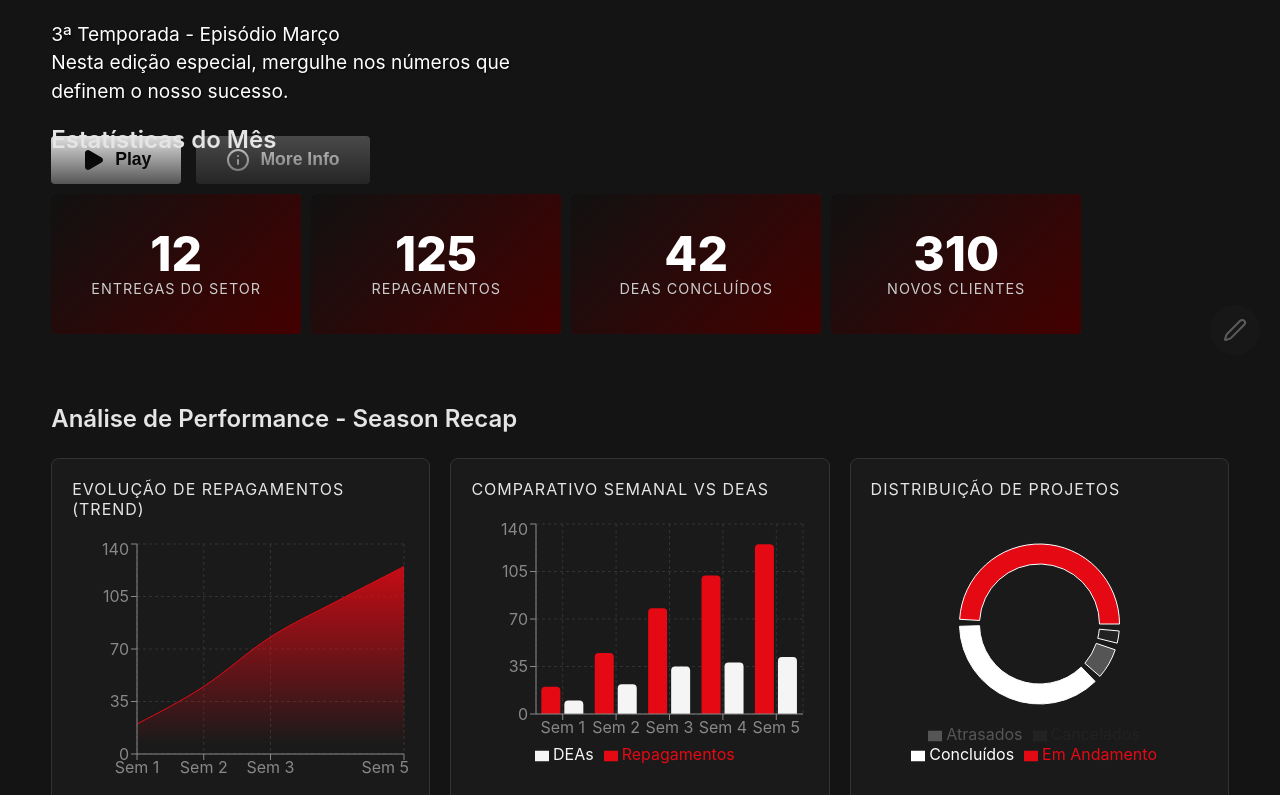
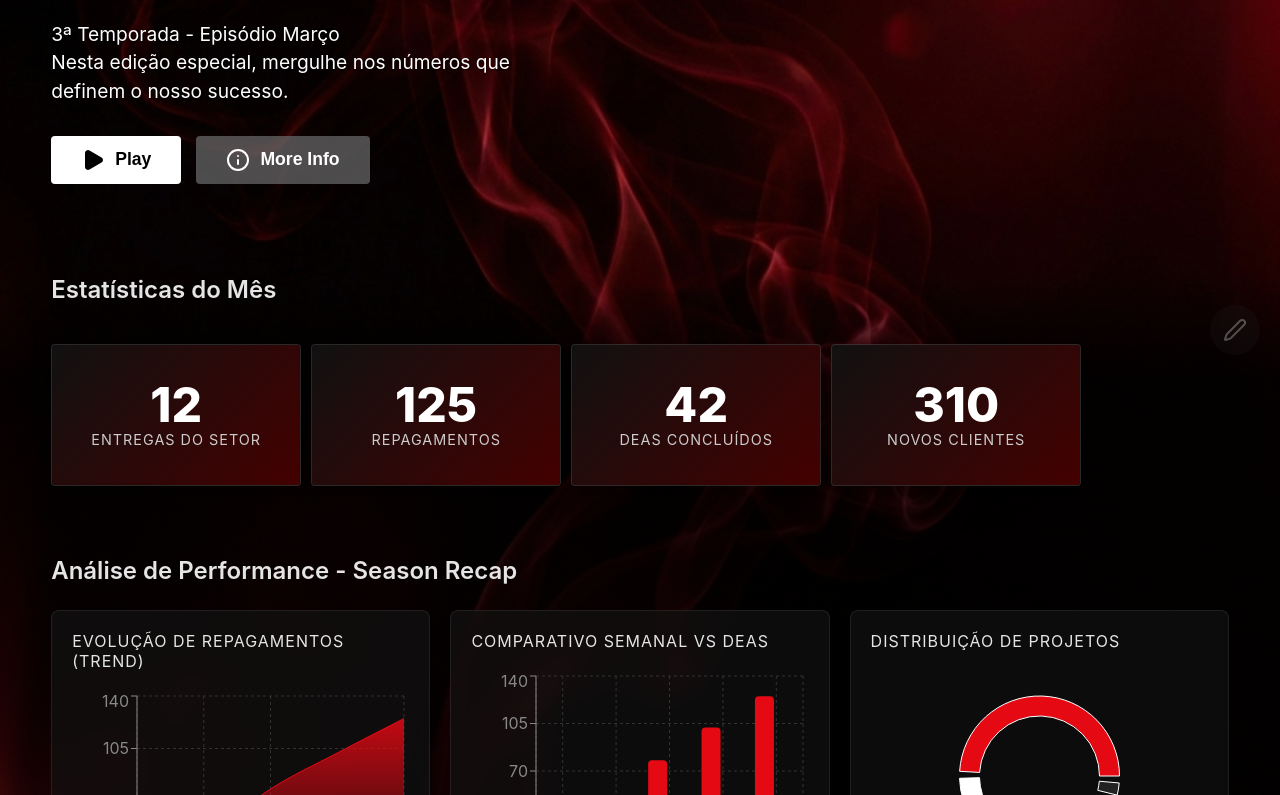
Before and after one commit to MarceloMserra/fernandaPF, a React (Vite) app: page / in a window 1280 px wide. Shown: the part 425-1220 px from the top of the page. Built offline with nearby package versions, Linux system fonts and the light colour scheme.

Commit message:
Implement glassmorphism and custom Netflix background

```diff
--- a/src/components/NetflixTheme/Card.css
+++ b/src/components/NetflixTheme/Card.css
@@ -2,7 +2,13 @@
     width: 250px;
     flex-shrink: 0;
     border-radius: 4px;
-    background-color: #2f2f2f;
+    /* Glassmorphism Effect */
+    background: rgba(40, 40, 40, 0.4);
+    backdrop-filter: blur(10px);
+    -webkit-backdrop-filter: blur(10px);
+    border: 1px solid rgba(255, 255, 255, 0.1);
+    box-shadow: 0 4px 6px rgba(0, 0, 0, 0.1);
+
     position: relative;
     transition: transform 0.3s ease-in-out, z-index 0s;
     cursor: pointer;
--- a/src/components/NetflixTheme/DashboardSection.css
+++ b/src/components/NetflixTheme/DashboardSection.css
@@ -27,10 +27,14 @@
     }
 
     .chart-card {
-        background-color: #1a1a1a;
+        /* Glassmorphism for Charts */
+        background: rgba(20, 20, 20, 0.6);
+        backdrop-filter: blur(12px);
+        -webkit-backdrop-filter: blur(12px);
+        border: 1px solid rgba(255, 255, 255, 0.08);
+
         border-radius: 8px;
         padding: 20px;
-        border: 1px solid #333;
         transition: transform 0.3s ease, box-shadow 0.3s ease;
     }
 
--- a/src/components/NetflixTheme/NetflixTheme.css
+++ b/src/components/NetflixTheme/NetflixTheme.css
@@ -1,20 +1,19 @@
 .netflix-container {
     min-height: 100vh;
-    background-color: var(--netflix-black);
+    /* Cinematic Background */
+    background: url('/netflix-bg.png') no-repeat center center fixed;
+    background-size: cover;
     position: relative;
     overflow-x: hidden;
 }
 
 .content-layer {
     position: relative;
-    z-index: 10;
-    margin-top: -150px;
-    /* Overlap with Hero like Netflix */
-    padding-bottom: 50px;
+    /* Gradient to blend hero into content, keeping background visible */
     background: linear-gradient(to bottom,
             transparent 0%,
-            var(--netflix-black) 10%,
-            var(--netflix-black) 100%);
+            rgba(0, 0, 0, 0.8) 15%,
+            rgba(0, 0, 0, 0.6) 100%);
 }
 
 @media (max-width: 768px) {
```
Also changed, not shown: public/netflix-bg.png (added).
